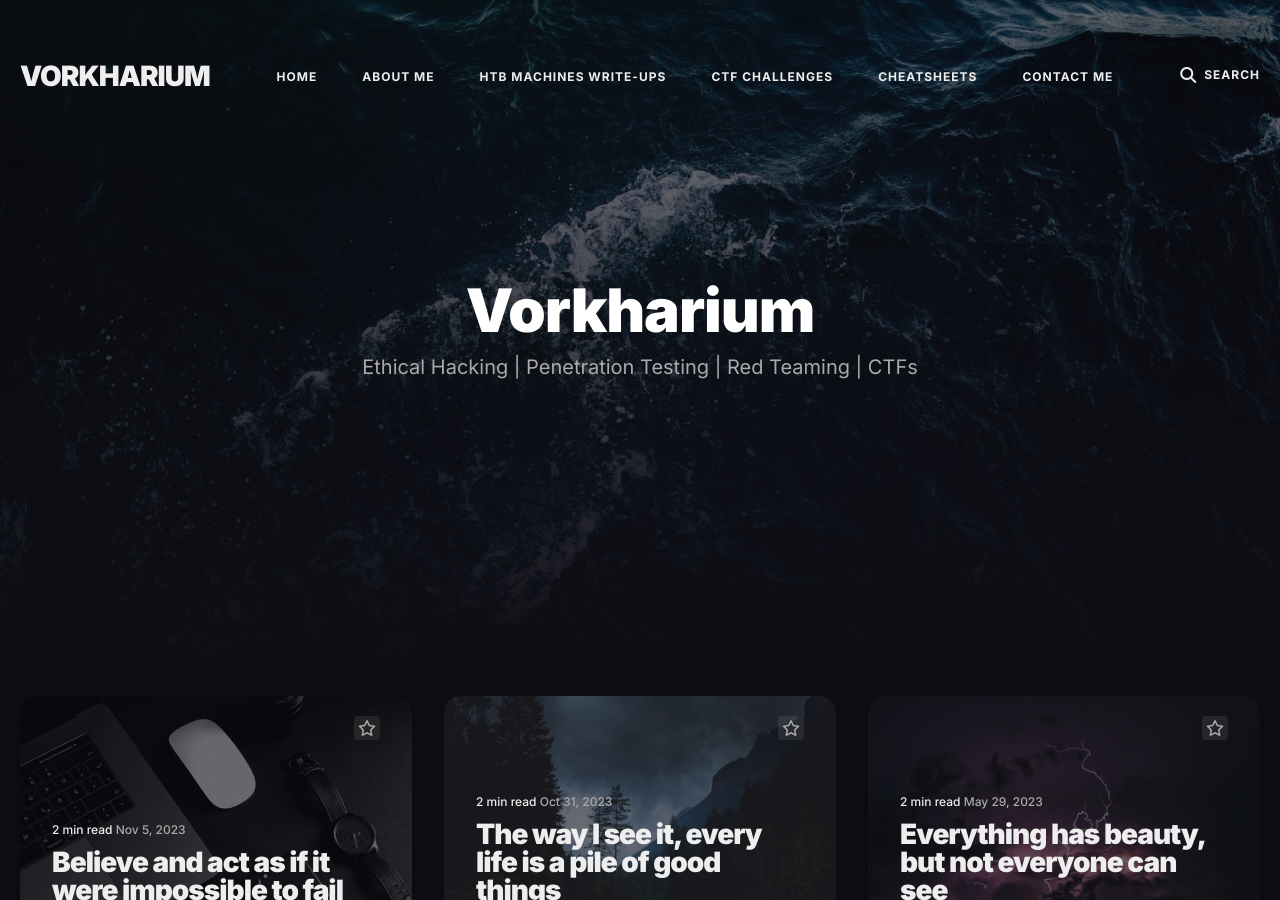
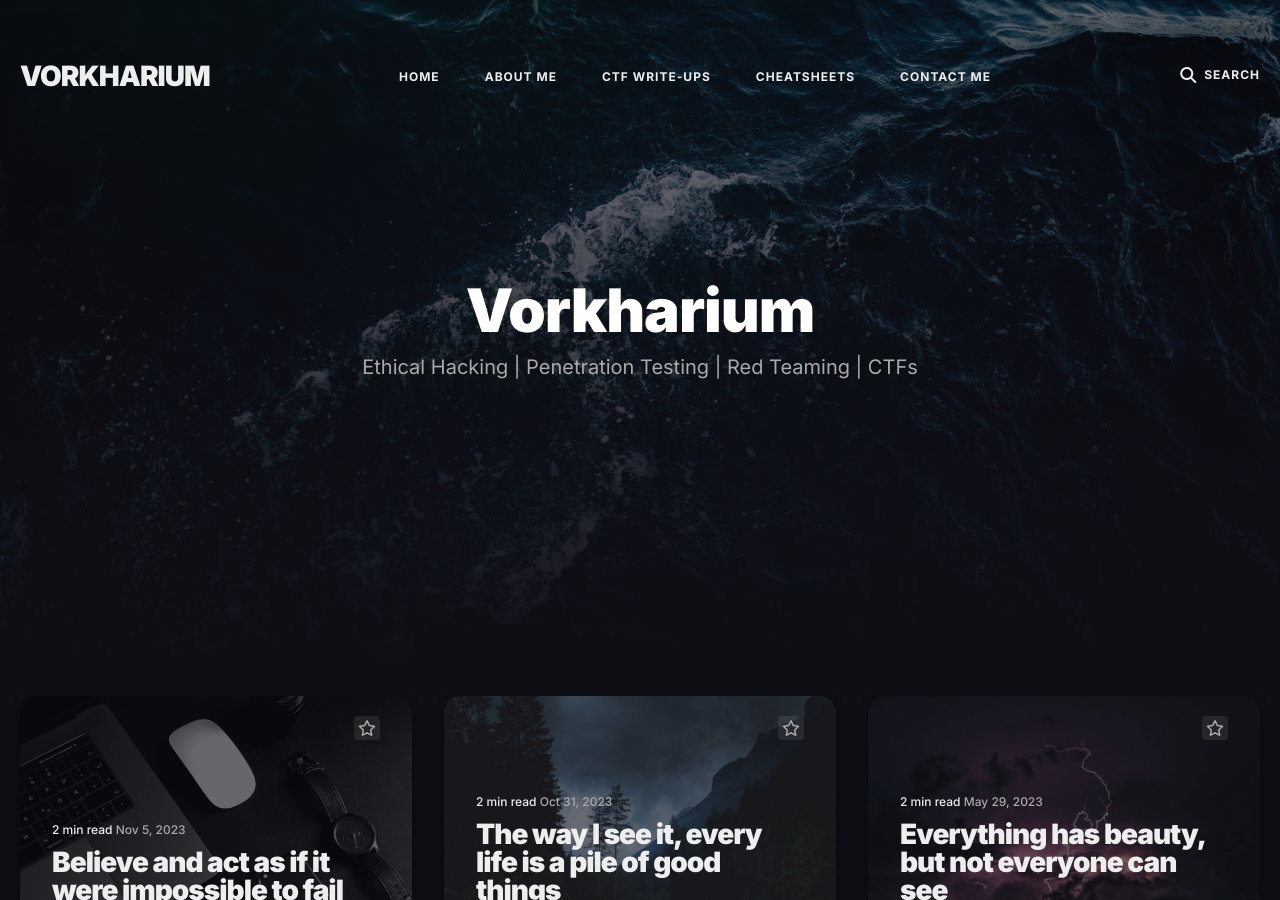
Before and after one commit to Vorkharium/vorkharium.github.io, a Jekyll site: the page built from index.html, in a window 1280 px wide and 900 px high. Built offline with Jekyll 4.4.1, drawn with Linux system fonts in a browser that asks for light colours; the list of posts is cut into pages by our own code.

Commit message:
Update settings.yml

```diff
--- a/_data/settings.yml
+++ b/_data/settings.yml
@@ -13,9 +13,7 @@ menu-settings:
       url: '/'
     - title: 'About Me'
       url: '/about/'
-    - title: 'HTB Machines Write-ups'
-      url: '/styleguide/'
-    - title: 'CTF Challenges'
+    - title: 'CTF Write-ups'
       url: '/styleguide/'
     - title: 'Cheatsheets'
       url: '/styleguide/'
```
